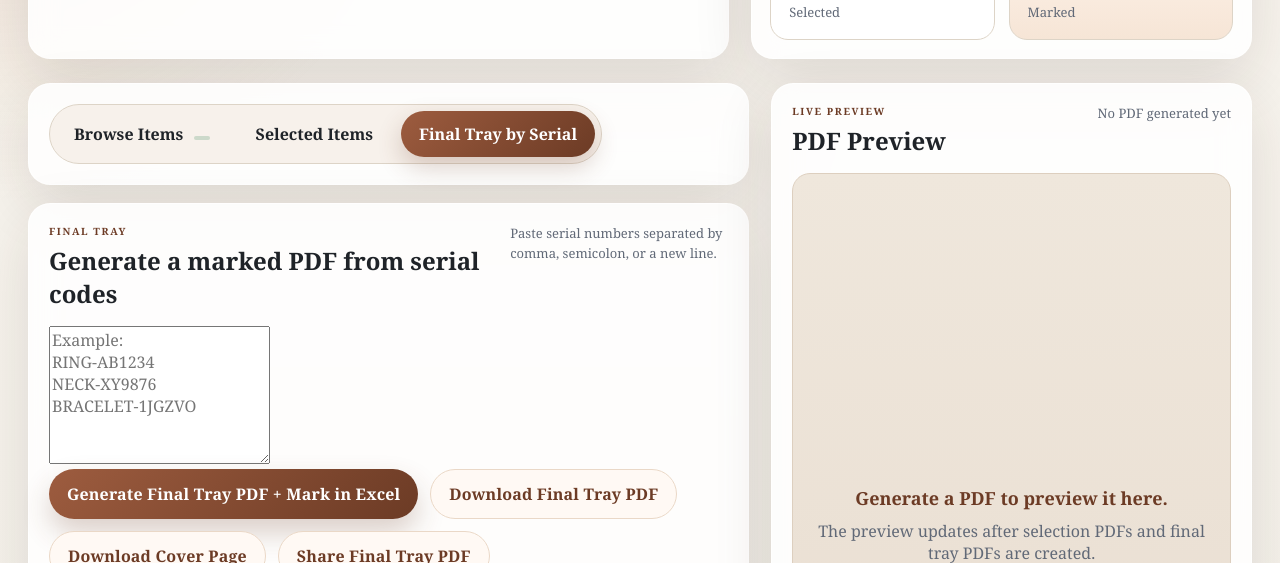
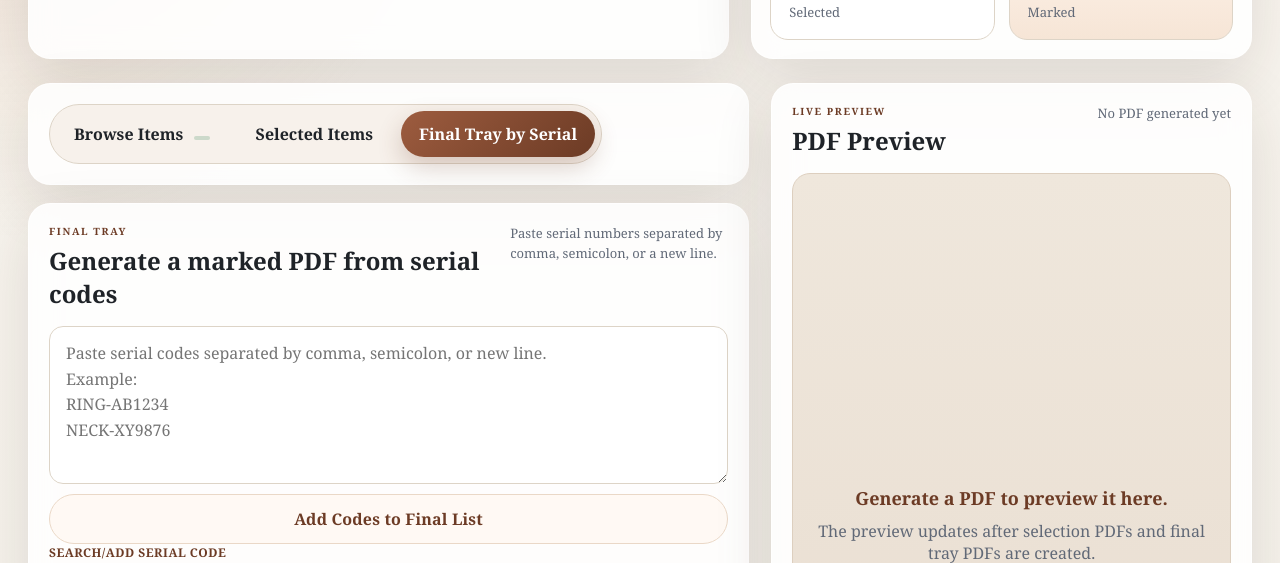
Before and after one commit to dreamsai734-svg/jewellery-site, a plain HTML site: page index.html in a window 1280 px wide. Both pictures are taken after a click on the button "Final Tray by Serial". Shown: the part 237-800 px from the top of the page. Drawn offline with nearby package versions, Linux system fonts and the light colour scheme; no server answers.

Commit message:
Update index.html

```diff
--- a/index.html
+++ b/index.html
@@ -146,10 +146,22 @@
             <p class="panel-meta">Paste serial numbers separated by comma, semicolon, or a new line.</p>
           </div>
 
-          <textarea id="serialInput" rows="6" placeholder="Example:
+          <div class="final-tray-entry">
+            <textarea id="serialBulkInput" rows="5" placeholder="Paste serial codes separated by comma, semicolon, or new line.
+Example:
 RING-AB1234
-NECK-XY9876
-BRACELET-1JGZVO"></textarea>
+NECK-XY9876"></textarea>
+            <button class="btn btn-secondary" type="button" onclick="addBulkSerialsToFinalTray()">Add Codes to Final List</button>
+          </div>
+
+          <div class="final-tray-search-shell">
+            <label for="finalTraySearchInput">Search/Add Serial Code</label>
+            <input id="finalTraySearchInput" type="text" autocomplete="off" placeholder="Type code to search suggestions, then press Enter to add">
+            <div id="finalTraySuggestions" class="final-tray-suggestions hidden"></div>
+          </div>
+
+          <div id="finalTrayListMeta" class="panel-meta">0 codes in final tray list</div>
+          <div id="finalTrayList" class="final-tray-list"></div>
 
           <div class="actions primary-actions">
             <button class="btn btn-primary" onclick="generateFinalTrayFromSerials()">Generate Final Tray PDF + Mark in Excel</button>
```
